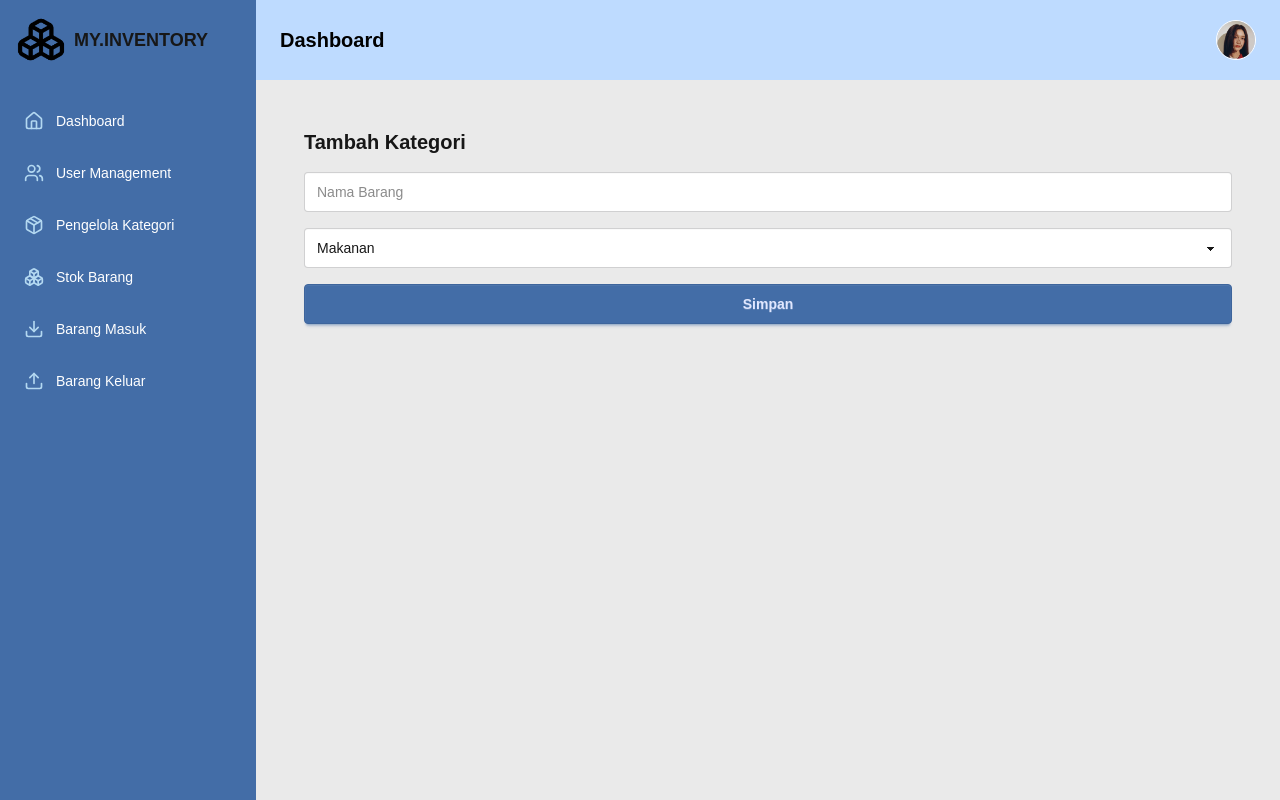
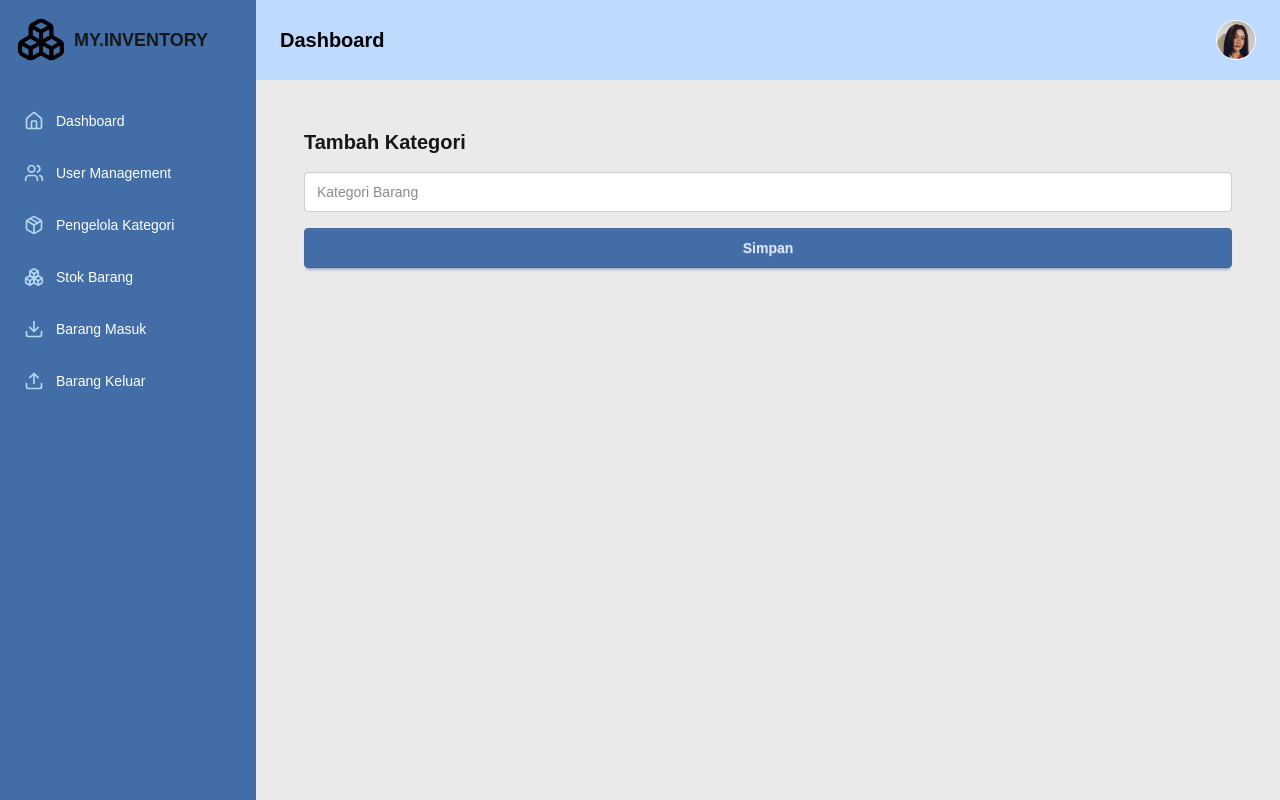
Before and after one commit to FarisAnugrah/inventory-frontend, a Next.js app: page /tambah-item in a window 1280 px wide. Built offline with nearby package versions, Linux system fonts and the light colour scheme.

Commit message:
save changes

```diff
--- a/src/app/pengelola-pengguna/page.jsx
+++ b/src/app/pengelola-pengguna/page.jsx
@@ -27,7 +27,6 @@ export default function user() {
       showControls={true}
       addLink="/tambah-user"
       linkEdit="/edit-user"
-      editorComponent={EditUser}
       />
     </div>
   );
--- a/src/components/form/admin/AddItem.jsx
+++ b/src/components/form/admin/AddItem.jsx
@@ -6,8 +6,7 @@ import { useRouter } from 'next/navigation';
 export default function TambahKategori() {
   const router = useRouter();
   const [formData, setFormData] = useState({
-    nama: '',
-    jenis: ''
+    kategori: ''
   });
 
   const handleChange = (e) => {
@@ -26,24 +25,13 @@ export default function TambahKategori() {
       <form onSubmit={handleSubmit} className="space-y-4">
         <input
           type="text"
-          name="nama"
-          placeholder="Nama Barang"
+          name="kategori"
+          placeholder="Kategori Barang"
           className="input input-bordered w-full"
-          value={formData.nama}
+          value={formData.kategori}
           onChange={handleChange}
           required
         />
-        <select
-        name="role"
-        className="select select-bordered w-full"
-        value={formData.role}
-        onChange={handleChange}
-        required
-      >
-        <option value="makanan">Makanan</option>
-        <option value="minuman">Minuman</option>
-        <option value="elektronik">Elektronik</option>
-      </select>
         <button type="submit" className="btn btn-primary w-full">
           Simpan
         </button>
```
